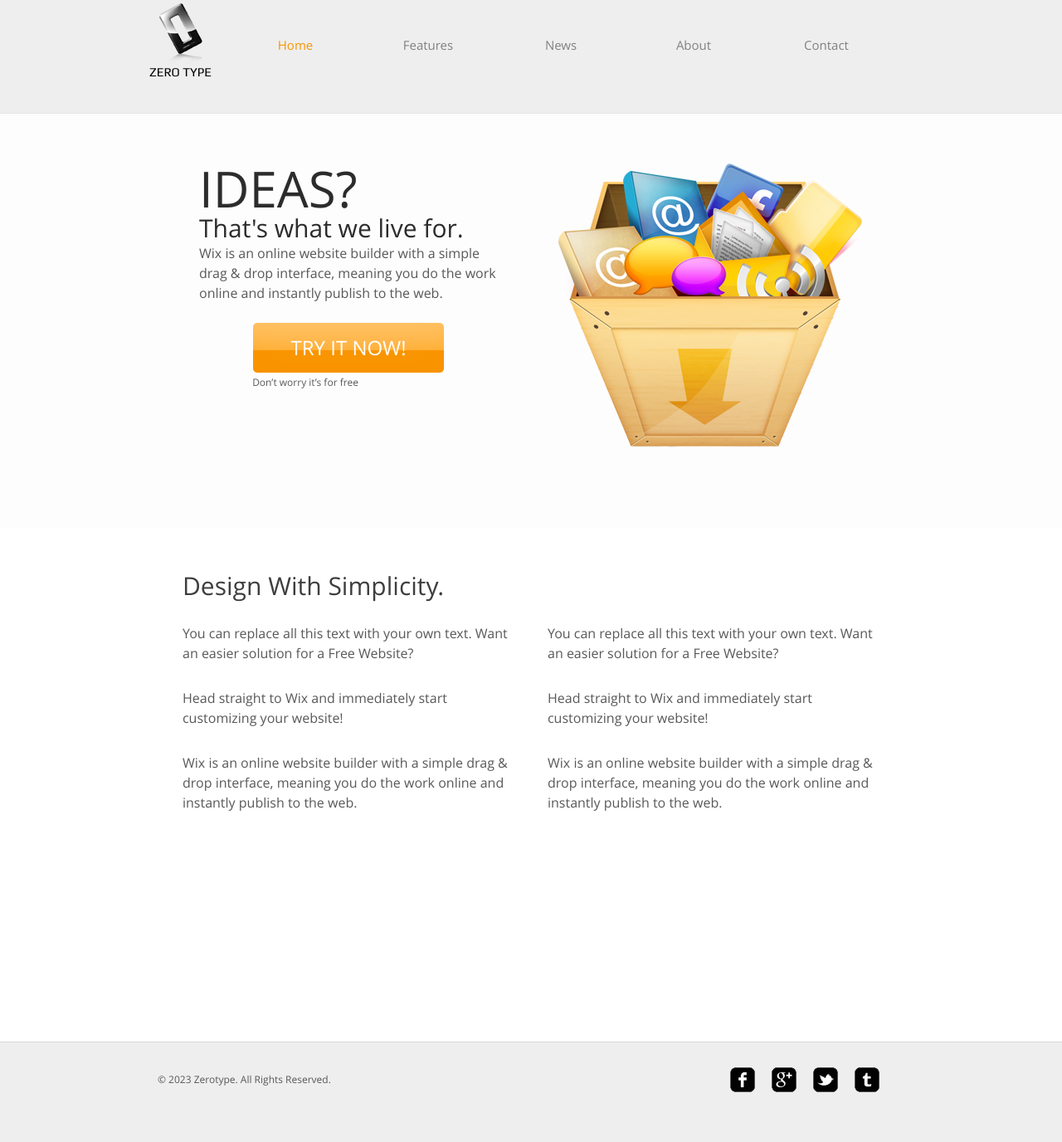
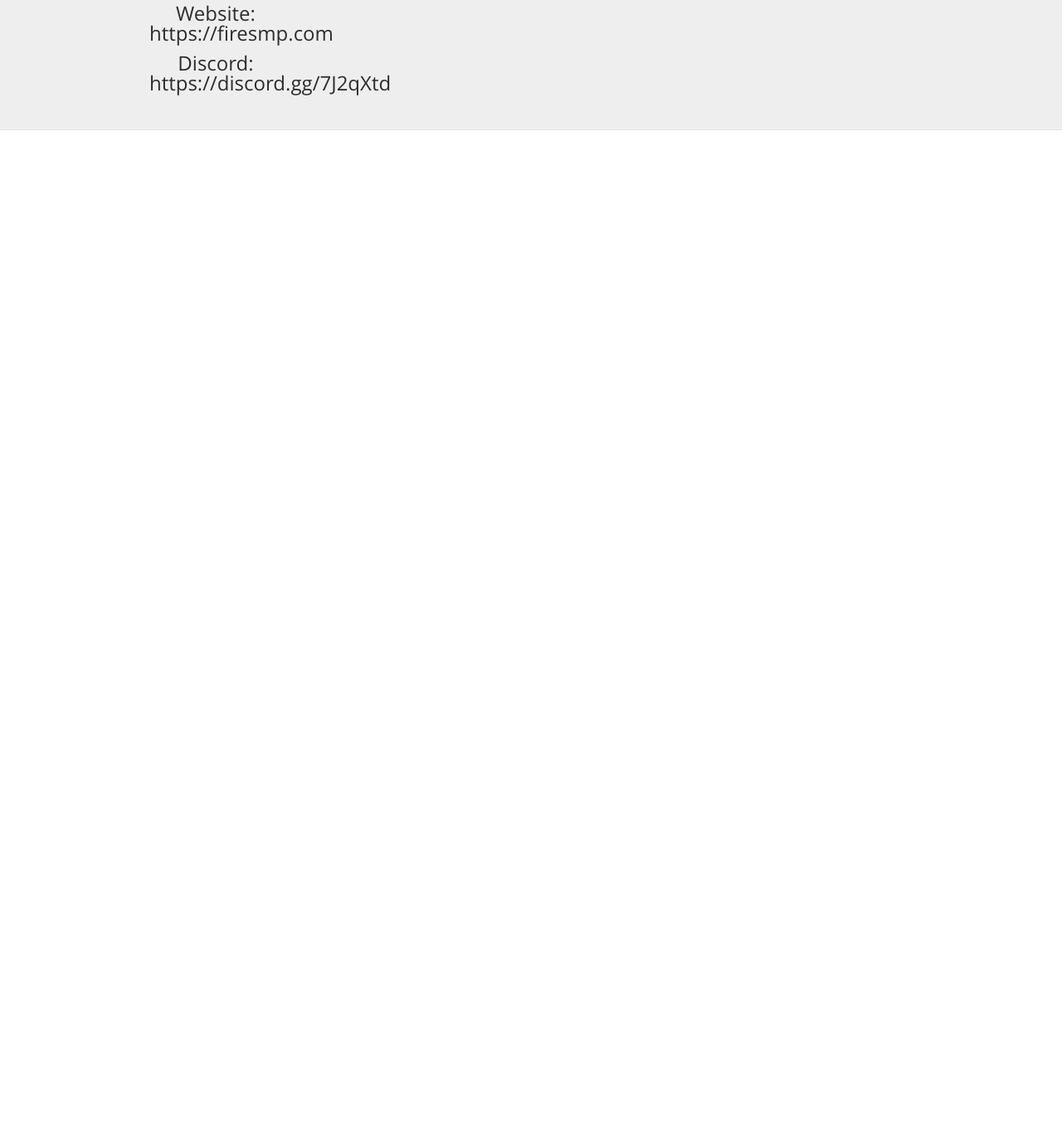
Before and after one commit to Electromaster232/gmod-splash, a plain HTML site: page index.html in a window 1280 px wide. Shown: the part 23-1399 px from the top of the page at 83% size. After the commit the page ends 800 px from the top, so only its background shows below. Drawn offline with Linux system fonts and the light colour scheme.

Commit message:
Update index.html

```diff
--- a/index.html
+++ b/index.html
@@ -10,75 +10,18 @@
 	<div id="header">
 		<div>
 			<div class="logo">
-				<a href="index.html">Zero Type</a>
 			</div>
 			<ul id="navigation">
 				<li class="active">
-					<a href="index.html">Home</a>
+					<div>
+					<h2>Website: https://firesmp.com</h2>
+					</div>
+					<div>
+						<h2>Discord: https://discord.gg/7J2qXtd</h2>
+					</div>
 				</li>
-				<li>
-					<a href="features.html">Features</a>
-				</li>
-				<li>
-					<a href="news.html">News</a>
-				</li>
-				<li>
-					<a href="about.html">About</a>
-				</li>
-				<li>
-					<a href="contact.html">Contact</a>
-				</li>
-			</ul>
 		</div>
 	</div>
-	<div id="adbox">
-		<div class="clearfix">
-			<img src="images/box.png" alt="Img" height="342" width="368">
-			<div>
-				<h1>Ideas?</h1>
-				<h2>That's what we live for.</h2>
-				<p>
-					Wix is an online website builder with a simple drag & drop interface, meaning you do the work online and instantly publish to the web. <span><a href="index.html" class="btn">Try It Now!</a><b>Don’t worry it’s for free</b></span>
-				</p>
-			</div>
-		</div>
-	</div>
-	<div id="contents">
-		<div id="tagline" class="clearfix">
-			<h1>Design With Simplicity.</h1>
-			<div>
-				<p>
-					You can replace all this text with your own text. Want an easier solution for a Free Website?
-				</p>
-				<p>
-					Head straight to Wix and immediately start customizing your website!
-				</p>
-				<p>
-					Wix is an online website builder with a simple drag & drop interface, meaning you do the work online and instantly publish to the web.
-				</p>
-			</div>
-			<div>
-				<p>
-					You can replace all this text with your own text. Want an easier solution for a Free Website?
-				</p>
-				<p>
-					Head straight to Wix and immediately start customizing your website!
-				</p>
-				<p>
-					Wix is an online website builder with a simple drag & drop interface, meaning you do the work online and instantly publish to the web.
-				</p>
-			</div>
-		</div>
-	</div>
-	<div id="footer">
-		<div class="clearfix">
-			<div id="connect">
-				<a href="http://freewebsitetemplates.com/go/facebook/" target="_blank" class="facebook"></a><a href="http://freewebsitetemplates.com/go/googleplus/" target="_blank" class="googleplus"></a><a href="http://freewebsitetemplates.com/go/twitter/" target="_blank" class="twitter"></a><a href="http://www.freewebsitetemplates.com/misc/contact/" target="_blank" class="tumbler"></a>
-			</div>
-			<p>
-				© 2023 Zerotype. All Rights Reserved.
-			</p>
-		</div>
-	</div>
+
 </body>
 </html>
```
